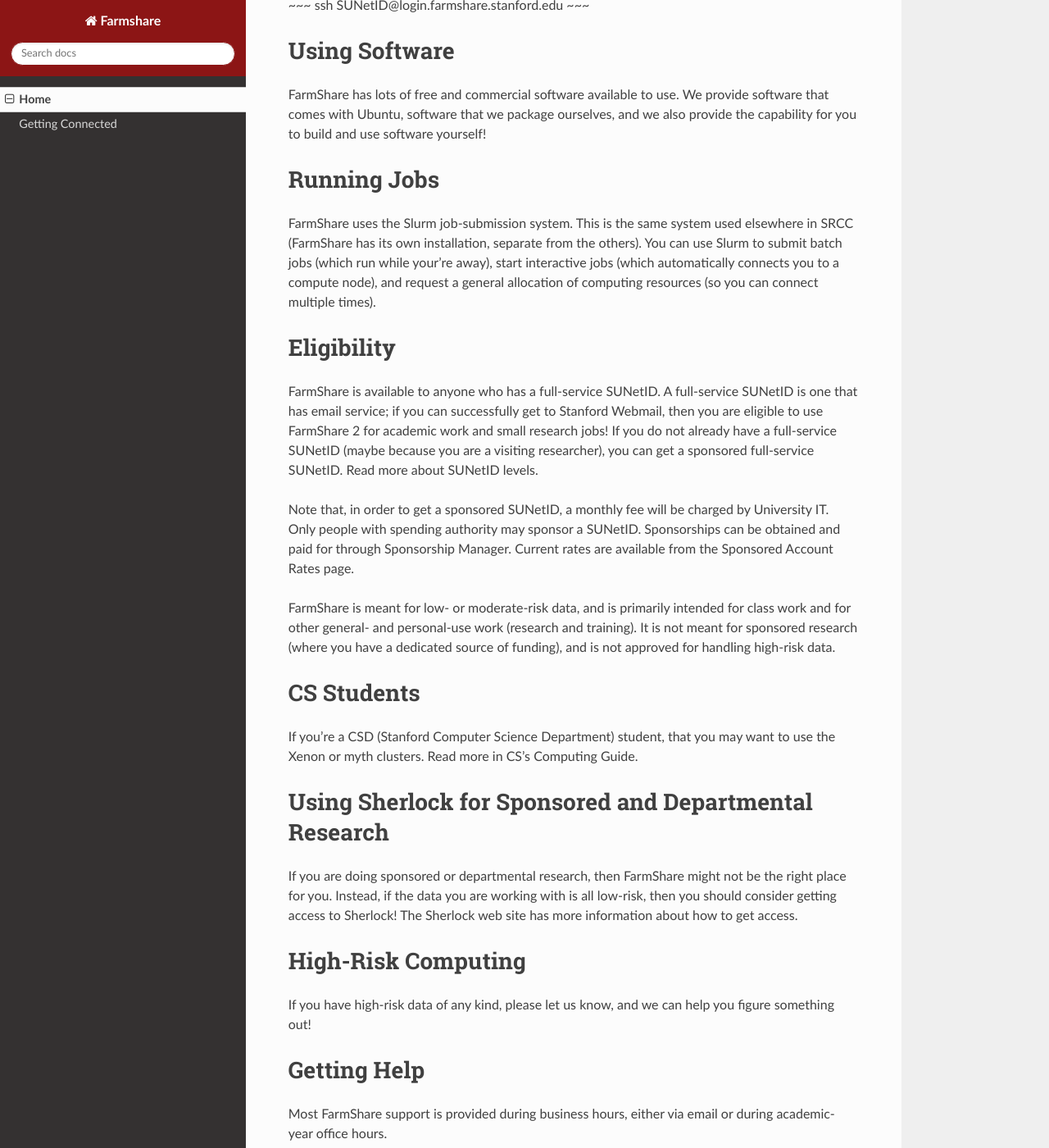
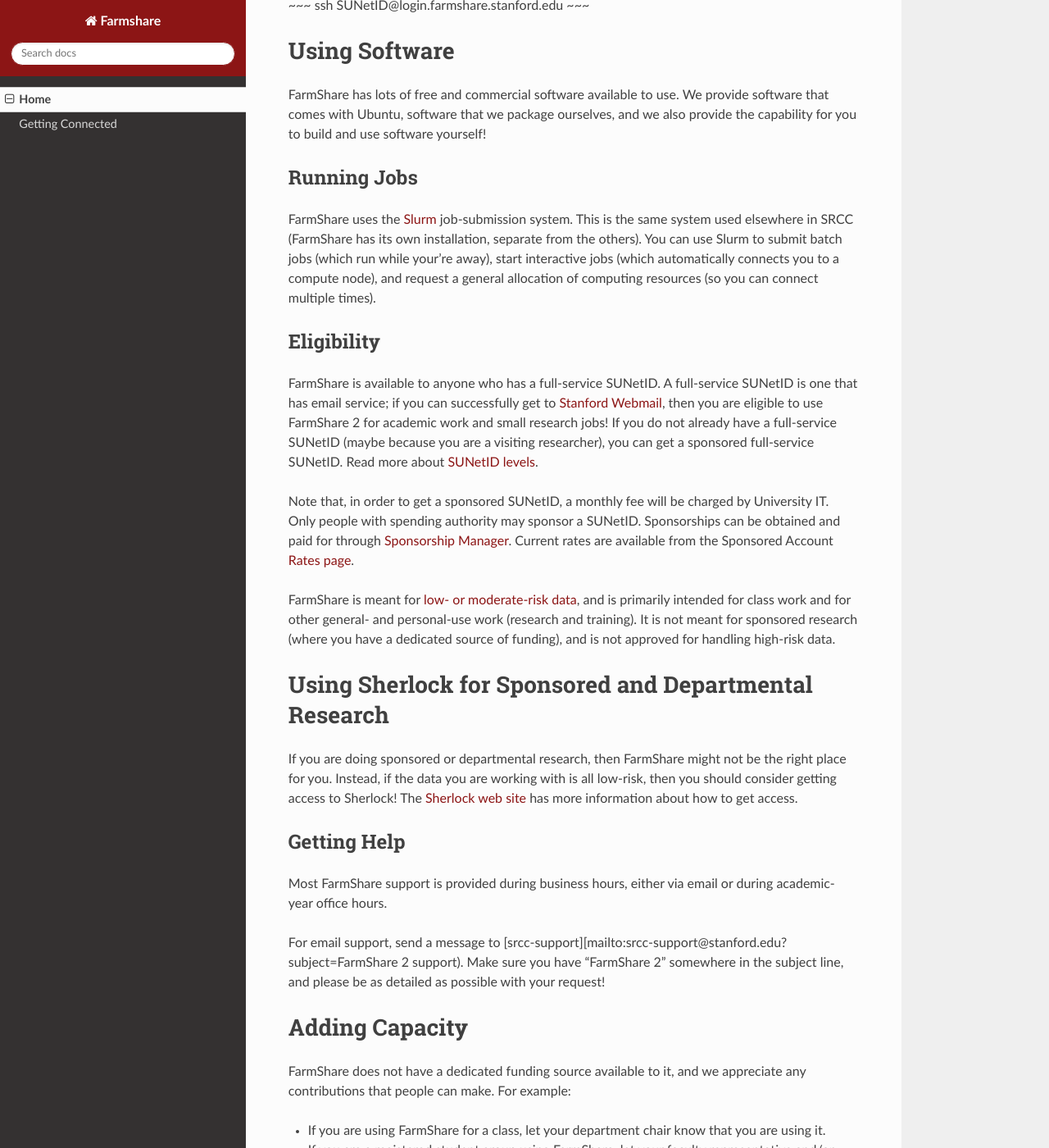
Before and after one commit to stanford-rc/farmshare-docs, an MkDocs documentation site: the page built from docs/index.md, in a window 1280 px wide and 1400 px high, scrolled down 1031 px. Shown: the whole window at 82% size. Built offline with MkDocs 1.6.1, drawn with Linux system fonts in a browser that asks for light colours; nearby versions of some CDN libraries; some of the changed text lies outside the part shown.

Commit message:
Update index.md

```diff
--- a/docs/index.md
+++ b/docs/index.md
@@ -32,35 +32,27 @@
 
 FarmShare has lots of free and commercial software available to use. We provide software that comes with Ubuntu, software that we package ourselves, and we also provide the capability for you to build and use software yourself!
 
-# Running Jobs
+## Running Jobs
 
-FarmShare uses the Slurm job-submission system. This is the same system used elsewhere in SRCC (FarmShare has its own installation, separate from the others). You can use Slurm to submit batch jobs (which run while your're away), start interactive jobs (which automatically connects you to a compute node), and request a general allocation of computing resources (so you can connect multiple times).
+FarmShare uses the [Slurm](slurm.schedmd.com/) job-submission system. This is the same system used elsewhere in SRCC (FarmShare has its own installation, separate from the others). You can use Slurm to submit batch jobs (which run while your're away), start interactive jobs (which automatically connects you to a compute node), and request a general allocation of computing resources (so you can connect multiple times).
 
-# Eligibility
+## Eligibility
 
-FarmShare is available to anyone who has a full-service SUNetID. A full-service SUNetID is one that has email service; if you can successfully get to Stanford Webmail, then you are eligible to use FarmShare 2 for academic work and small research jobs! If you do not already have a full-service SUNetID (maybe because you are a visiting researcher), you can get a sponsored full-service SUNetID. Read more about SUNetID levels.
+FarmShare is available to anyone who has a full-service SUNetID. A full-service SUNetID is one that has email service; if you can successfully get to [Stanford Webmail](https://webmail.stanford.edu/), then you are eligible to use FarmShare 2 for academic work and small research jobs! If you do not already have a full-service SUNetID (maybe because you are a visiting researcher), you can get a sponsored full-service SUNetID. Read more about [SUNetID levels](https://uit.stanford.edu/service/accounts/sunetids).
 
-Note that, in order to get a sponsored SUNetID, a monthly fee will be charged by University IT. Only people with spending authority may sponsor a SUNetID. Sponsorships can be obtained and paid for through Sponsorship Manager.  Current rates are available from the Sponsored Account Rates page.
+Note that, in order to get a sponsored SUNetID, a monthly fee will be charged by University IT. Only people with spending authority may sponsor a SUNetID. Sponsorships can be obtained and paid for through [Sponsorship Manager](https://uit.stanford.edu/service/sponsorship/).  Current rates are available from the Sponsored Account [Rates page](https://uit.stanford.edu/rates/sponsorship).
 
-FarmShare is meant for low- or moderate-risk data, and is primarily intended for class work and for other general- and personal-use work (research and training). It is not meant for sponsored research (where you have a dedicated source of funding), and is not approved for handling high-risk data.
-
-# CS Students
-
-If you're a CSD (Stanford Computer Science Department) student, that you may want to use the Xenon or myth clusters. Read more in CS's Computing Guide.
+FarmShare is meant for [low- or moderate-risk data](https://uit.stanford.edu/guide/riskclassifications), and is primarily intended for class work and for other general- and personal-use work (research and training). It is not meant for sponsored research (where you have a dedicated source of funding), and is not approved for handling high-risk data.
 
 # Using Sherlock for Sponsored and Departmental Research
 
-If you are doing sponsored or departmental research, then FarmShare might not be the right place for you. Instead, if the data you are working with is all low-risk, then you should consider getting access to Sherlock! The Sherlock web site has more information about how to get access.
+If you are doing sponsored or departmental research, then FarmShare might not be the right place for you. Instead, if the data you are working with is all low-risk, then you should consider getting access to Sherlock! The [Sherlock web site](https://www.sherlock.stanford.edu/docs/getting-started/#how-to-request-an-account) has more information about how to get access.
 
-# High-Risk Computing
-
-If you have high-risk data of any kind, please let us know, and we can help you figure something out!
-
-# Getting Help
+## Getting Help
 
 Most FarmShare support is provided during business hours, either via email or during academic-year office hours.
 
-For email support, send a message to srcc-support@stanford.edu. Make sure you have "FarmShare 2" somewhere in the subject line, and please be as detailed as possible with your request!
+For email support, send a message to [srcc-support][mailto:srcc-support@stanford.edu?subject=FarmShare 2 support). Make sure you have "FarmShare 2" somewhere in the subject line, and please be as detailed as possible with your request!
 
 # Adding Capacity
 
```
